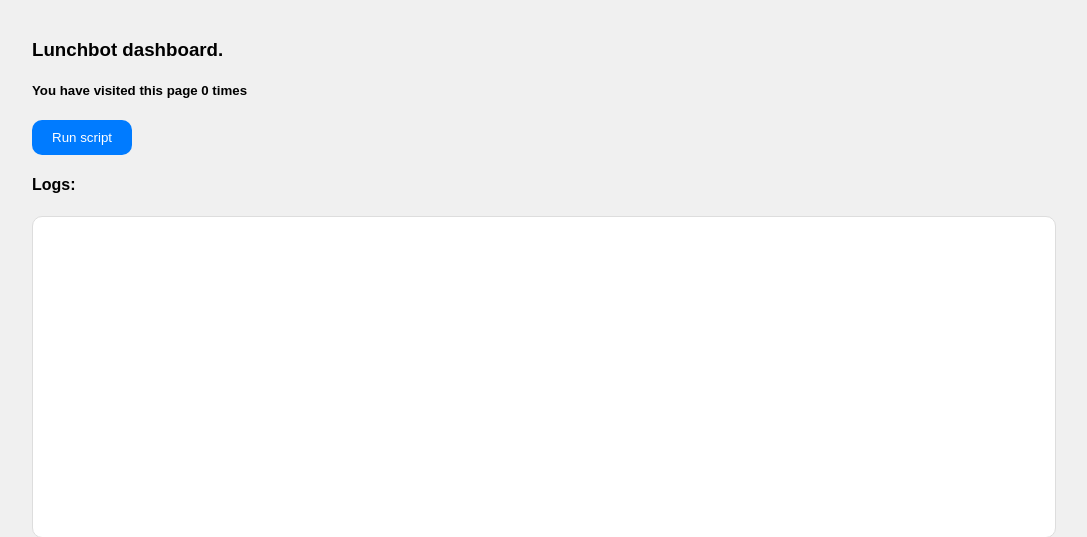
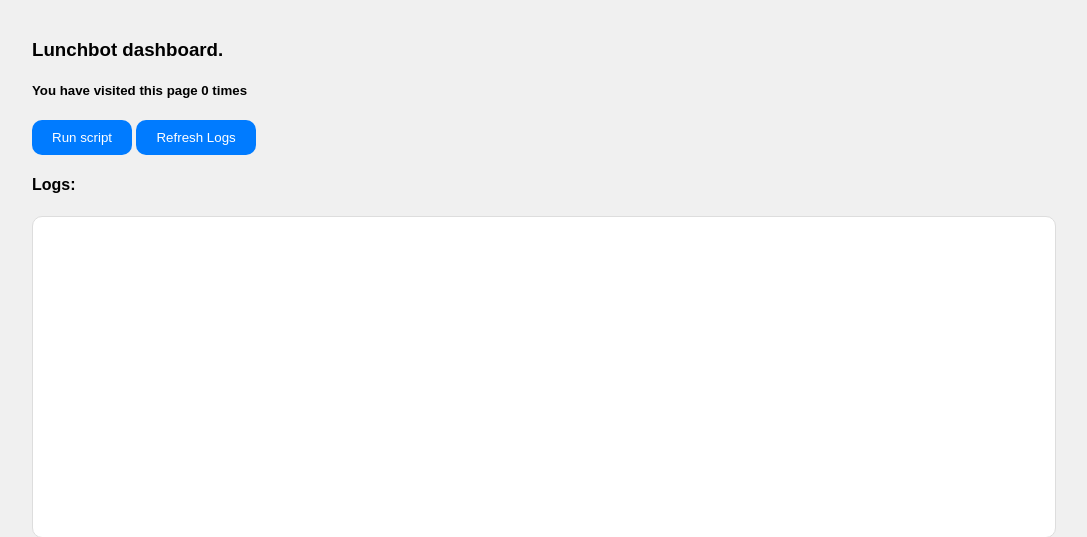
Before and after one commit to joschkabirk/lunchbot, a Flask app: page / in a window 1280 px wide. Shown: the top 537 px of the page, without its empty margins (96-1183 px from the left). Run offline with Flask 3, Linux system fonts and the light colour scheme; data that the repository does not hold is empty; parts of the project's set-up code (start-up, migrations or seed data) failed here and were passed over.

Commit message:
Change to button for refreshing the logs (the autorefresh is annoying when scrolling though the lgos)

```diff
--- a/lunchbot/templates/index.html
+++ b/lunchbot/templates/index.html
@@ -43,6 +43,7 @@
         <h3>Lunchbot dashboard.</h3>
         <h5>You have visited this page {{ counter }} times</h5>
         <button onclick="fetch('/run-script', { method: 'POST' }).then(response => location.reload()).catch(error => console.error(error))">Run script</button>
+        <button onclick="fetchLogs()">Refresh Logs</button>
         <h4>Logs:</h4>
         <div id="logs"></div>
     </div>
@@ -55,9 +56,6 @@
             logsDiv.scrollTop = logsDiv.scrollHeight;
         }).catch(error => console.error(error));
     }
-
-    // Fetch logs every second
-    setInterval(fetchLogs, 1000);
     </script>
 </body>
 </html>
```
